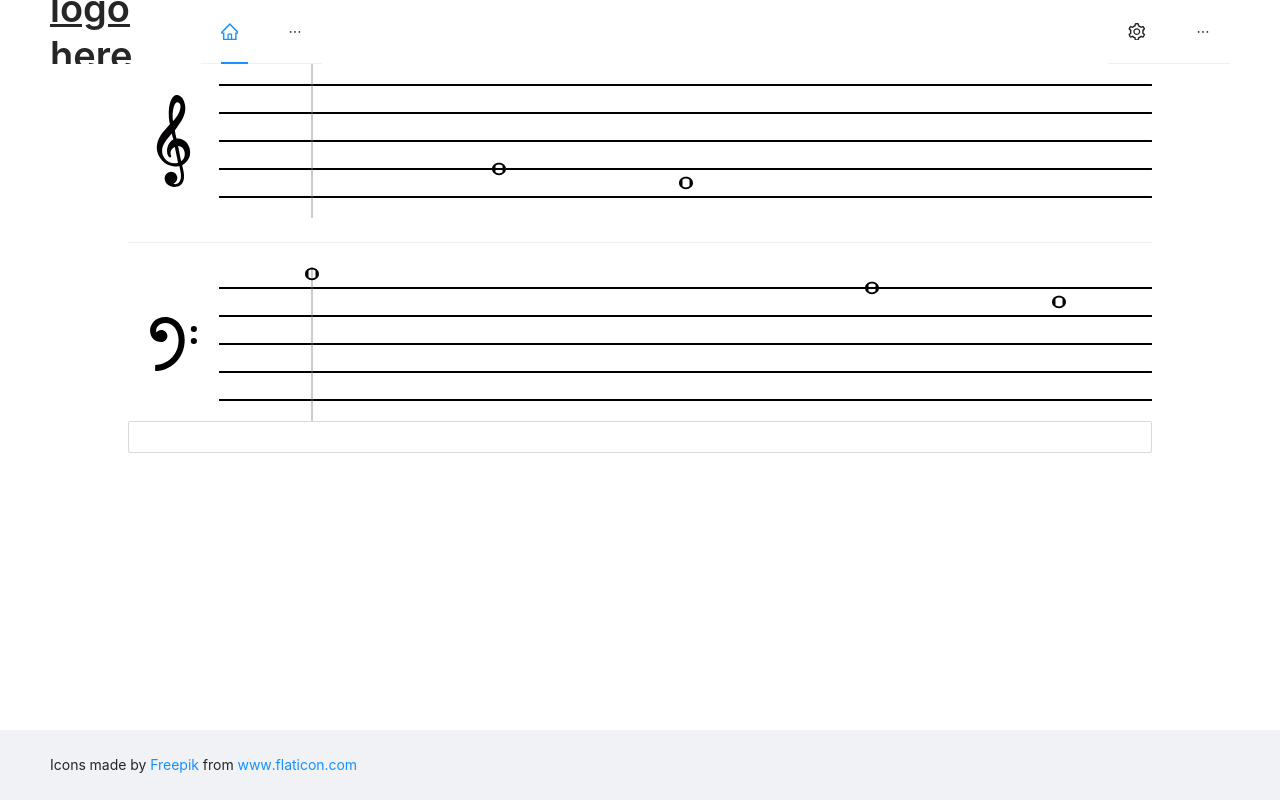
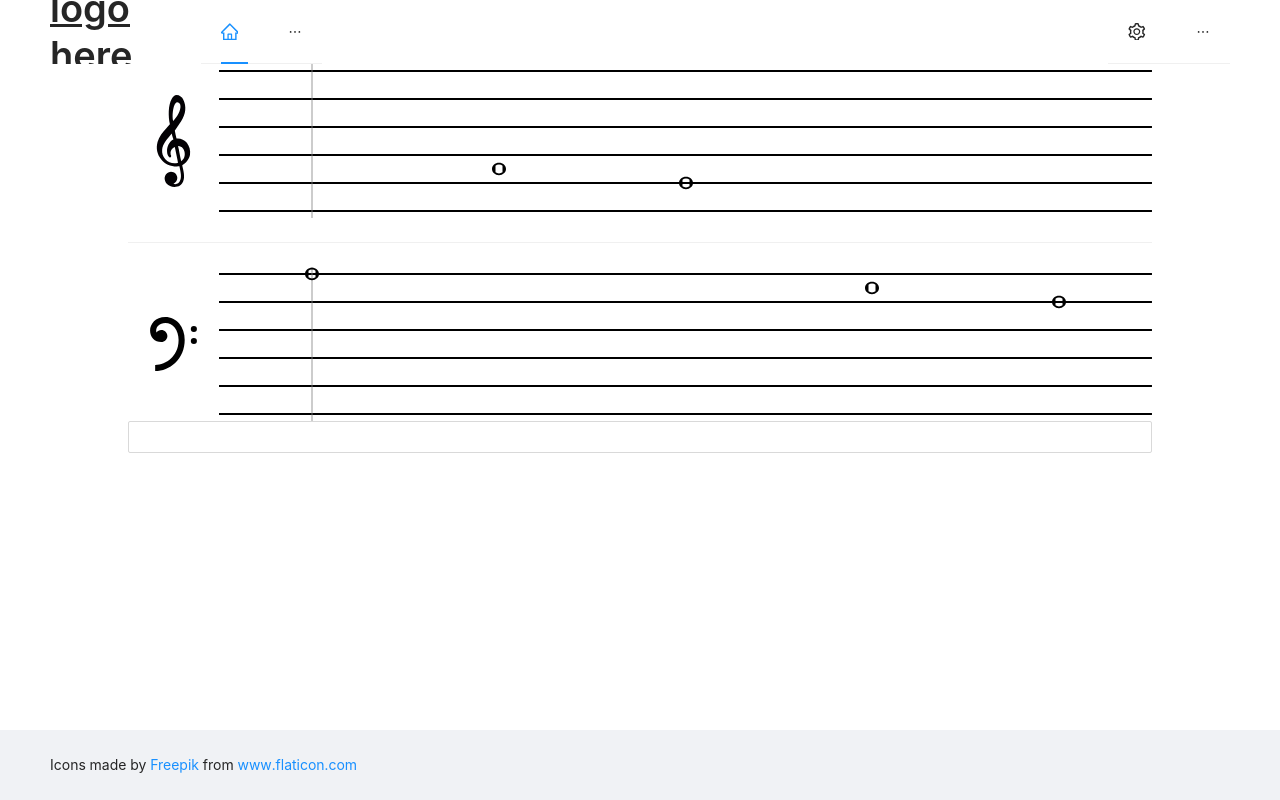
Before and after one commit to Arhuan/pianotes-client, a React (Create React App) app: page / in a window 1280 px wide. Built offline with nearby package versions, Linux system fonts and the light colour scheme.

Commit message:
light refactoring on getRows and getCols in StaffComponent

```diff
--- a/src/components/staff/StaffComponent.jsx
+++ b/src/components/staff/StaffComponent.jsx
@@ -39,19 +39,14 @@ class StaffComponent extends React.Component {
     const notes = useBassNotes ? BASS_NOTES : TREBLE_NOTES;
 
     for (let i = 0; i < notes.length; i += 1) {
-      if (i % 2 === 0) {
       rows.push(
-          <Row key={notes[i]} className="staff-row">
+        <Row
+          key={notes[i]}
+          className={`staff-row ${i % 2 === 0 ? 'strikethrough' : ''}`}
+        >
           {this.getCols(notes[i])}
         </Row>
       );
-      } else {
-        rows.push(
-          <Row key={notes[i]} className="staff-row strikethrough">
-            {this.getCols(notes[i])}
-          </Row>
-        );
-      }
     }
     return rows;
   }
@@ -62,28 +57,16 @@ class StaffComponent extends React.Component {
     const staffType = useBassNotes ? 'bass' : 'treble';
 
     for (let i = 0; i < maxNotes; i += 1) {
-      if (i === currentIndex) {
       cols.push(
         <Col
           key={`${staffType}-${rowNote}-col-${i}`}
-            className="staff-col cursor"
+          className={`staff-col ${i === currentIndex ? 'cursor' : ''}`}
         >
-            {notes[i].isBassNote === useBassNotes &&
-            notes[i].note === rowNote ? (
+          {notes[i].isBassNote === useBassNotes && notes[i].note === rowNote ? (
             <div className="note" />
           ) : null}
         </Col>
       );
-      } else {
-        cols.push(
-          <Col key={`${staffType}-${rowNote}-col-${i}`} className="staff-col">
-            {notes[i].isBassNote === useBassNotes &&
-            notes[i].note === rowNote ? (
-              <div className="note" />
-            ) : null}
-          </Col>
-        );
-      }
     }
     return cols;
   }
```
Lines whose indentation alone changed are shown as unchanged.
